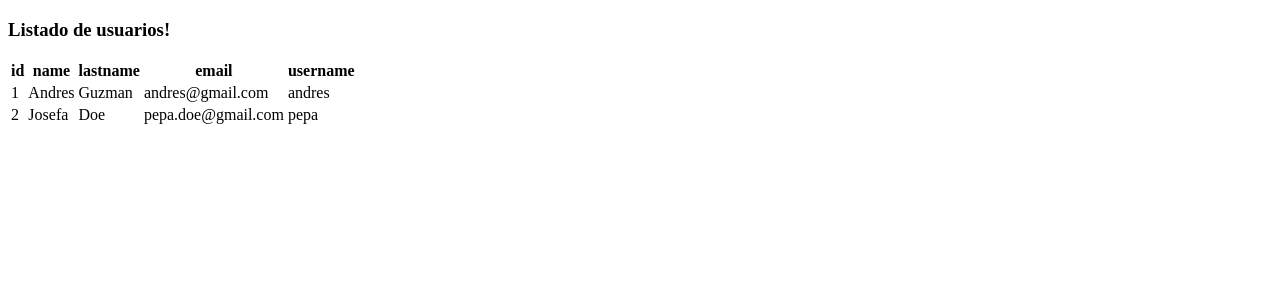
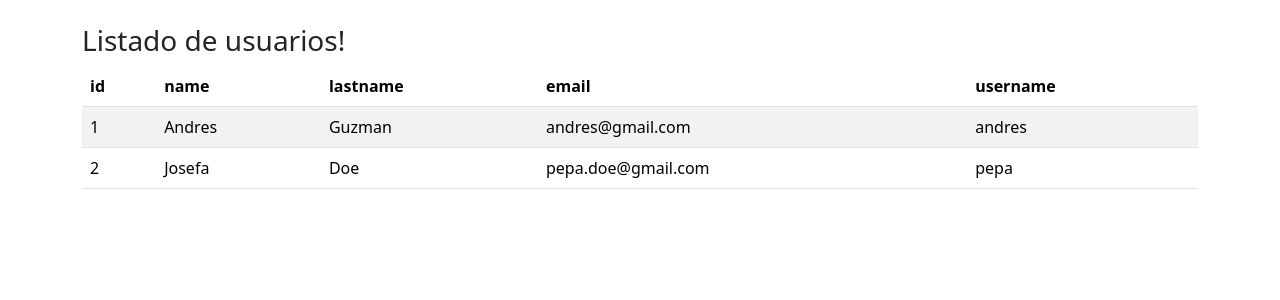
Before and after one commit to ale94/user-crud-angular, an Angular app: page / in a window 1280 px wide. Shown: the top 300 px of the page. Built offline with nearby package versions, Linux system fonts and the light colour scheme.

Commit message:
feat: user component created

```diff
--- a/src/app/components/user-app/user-app.component.html
+++ b/src/app/components/user-app/user-app.component.html
@@ -1,28 +1,8 @@
-<h3>{{ title }}</h3>
-@if (users.length > 0) {
-<table>
-  <thead>
-    <tr>
-      <th>id</th>
-      <th>name</th>
-      <th>lastname</th>
-      <th>email</th>
-      <th>username</th>
-    </tr>
-  </thead>
-  <tbody>
-    @for (user of users; track $index) {
-    <tr>
-      <td>{{ user.id }}</td>
-      <td>{{ user.name }}</td>
-      <td>{{ user.lastname }}</td>
-      <td>{{ user.email }}</td>
-      <td>{{ user.username }}</td>
-    </tr>
-    }
-  </tbody>
-</table>
-
-} @else {
-<div class="alert alert-warning">No hay registros en el sistema!</div>
-}
+<div class="container my-4">
+  <h3>{{ title }}</h3>
+  <div class="row">
+    <div class="col">
+      <user [users]="users"/>
+    </div>
+  </div>
+</div>
--- a/src/app/components/user-app/user-app.component.ts
+++ b/src/app/components/user-app/user-app.component.ts
@@ -1,11 +1,12 @@
 import { Component, OnInit } from '@angular/core';
 import { User } from '../../models/user';
 import { UserService } from '../../services/user.service';
+import { UserComponent } from '../user/user.component';
 
 @Component({
   selector: 'user-app',
   standalone: true,
-  imports: [],
+  imports: [UserComponent],
   templateUrl: './user-app.component.html',
 })
 export class UserAppComponent implements OnInit {
--- /dev/null
+++ b/src/app/components/user/user.component.html
@@ -0,0 +1,27 @@
+@if (users.length > 0) {
+<table class="table table-hover table-striped">
+  <thead>
+    <tr>
+      <th>id</th>
+      <th>name</th>
+      <th>lastname</th>
+      <th>email</th>
+      <th>username</th>
+    </tr>
+  </thead>
+  <tbody>
+    @for (user of users; track $index) {
+    <tr>
+      <td>{{ user.id }}</td>
+      <td>{{ user.name }}</td>
+      <td>{{ user.lastname }}</td>
+      <td>{{ user.email }}</td>
+      <td>{{ user.username }}</td>
+    </tr>
+    }
+  </tbody>
+</table>
+
+} @else {
+<div class="alert alert-warning">No hay registros en el sistema!</div>
+}
--- a/src/index.html
+++ b/src/index.html
@@ -1,11 +1,17 @@
-<!doctype html>
-<html lang="en">
+<!DOCTYPE html>
+<html lang="es">
   <head>
-  <meta charset="utf-8">
+    <meta charset="utf-8" />
     <title>UserApp</title>
-  <base href="/">
-  <meta name="viewport" content="width=device-width, initial-scale=1">
-  <link rel="icon" type="image/x-icon" href="favicon.ico">
+    <base href="/" />
+    <meta name="viewport" content="width=device-width, initial-scale=1" />
+    <link rel="icon" type="image/x-icon" href="favicon.ico" />
+    <link
+      href="https://cdn.jsdelivr.net/npm/bootstrap@5.3.3/dist/css/bootstrap.min.css"
+      rel="stylesheet"
+      integrity="sha384-QWTKZyjpPEjISv5WaRU9OFeRpok6YctnYmDr5pNlyT2bRjXh0JMhjY6hW+ALEwIH"
+      crossorigin="anonymous"
+    />
   </head>
   <body>
     <app-root></app-root>
```
Also changed, not shown: src/app/components/user/user.component.ts (added, +14 -0 lines). Lines whose indentation alone changed are shown as unchanged.
